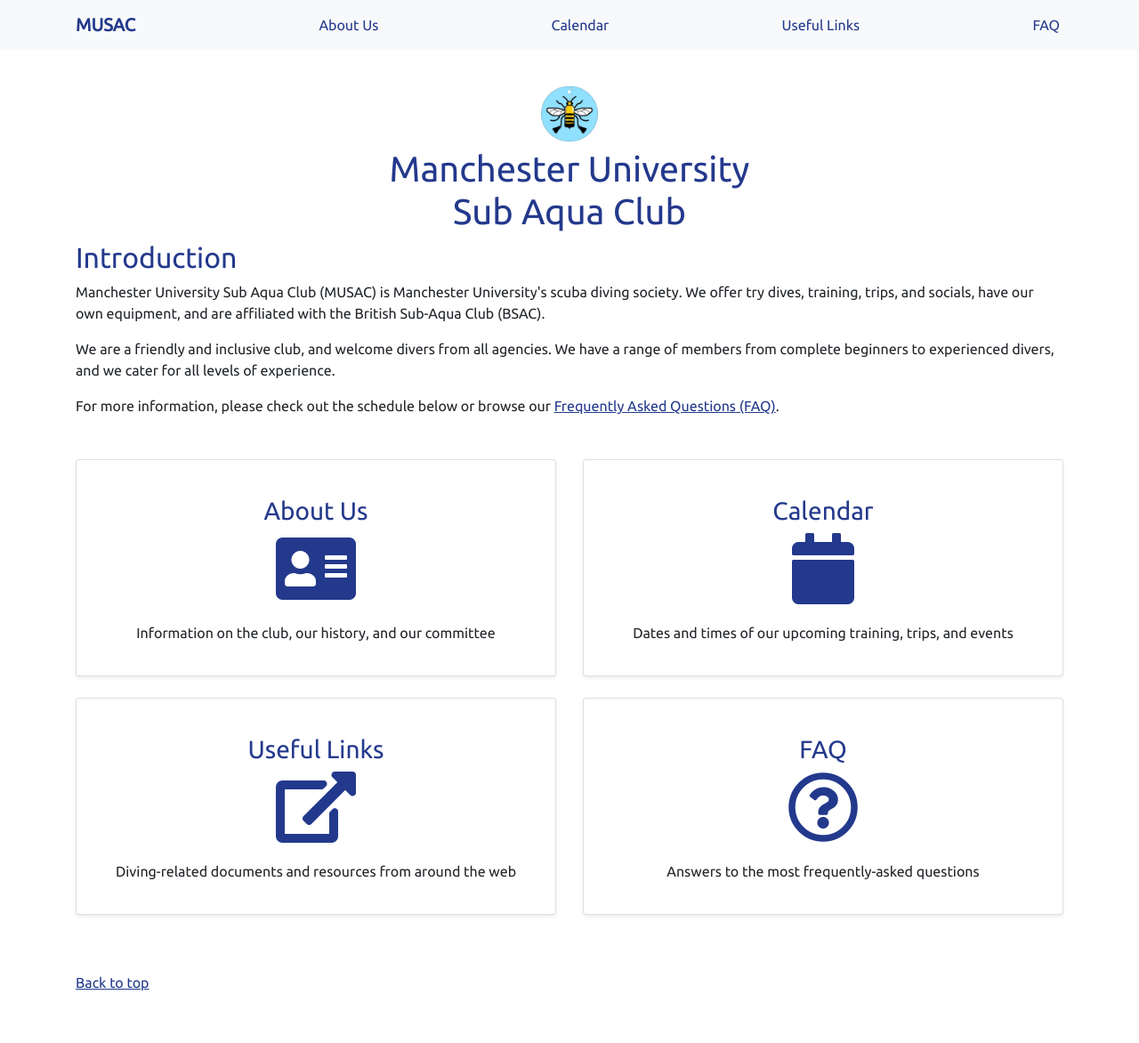
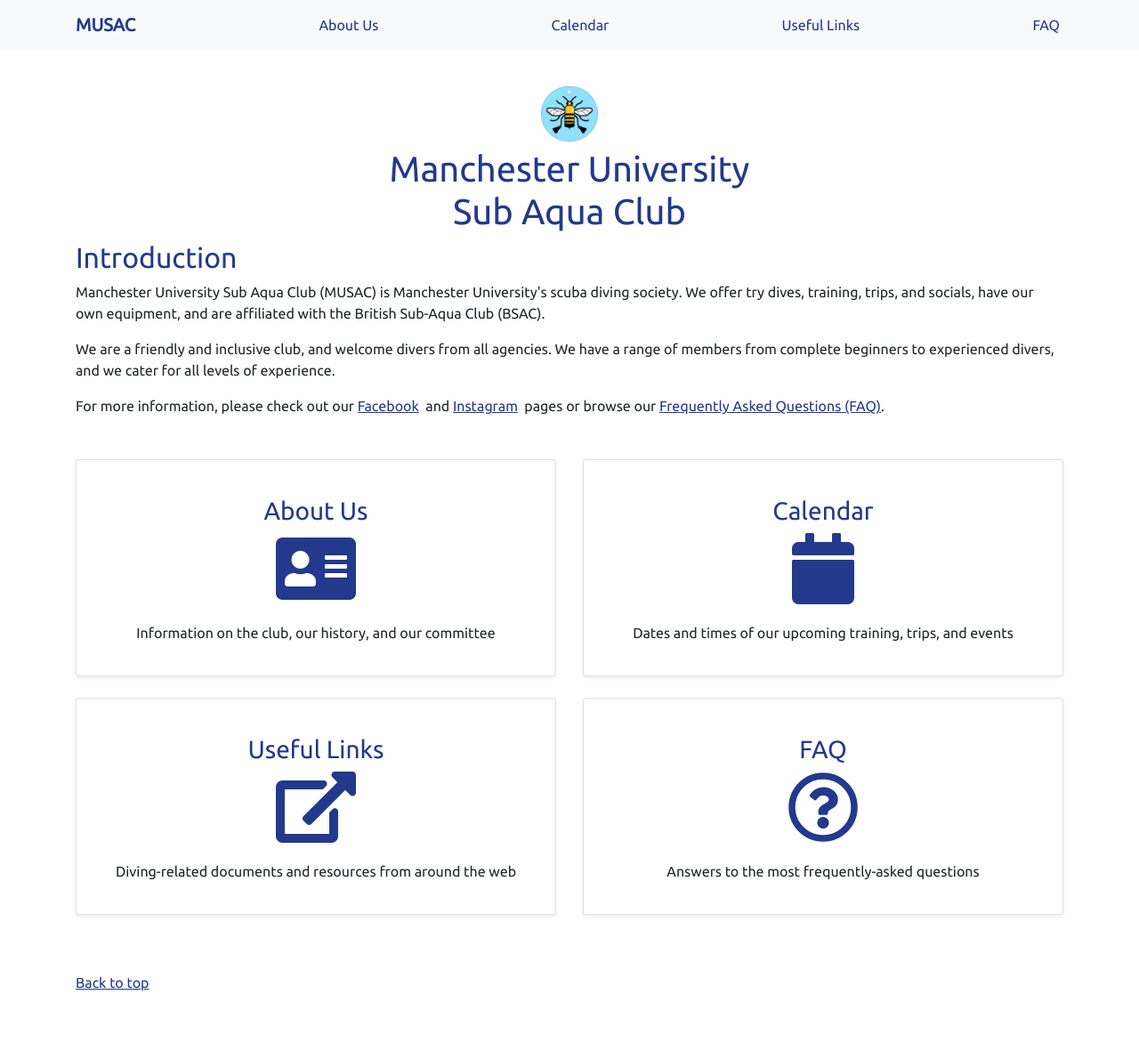
Before and after one commit to manunisac/manunisac.github.io, a Jekyll site: the page built from index.html, in a window 1280 px wide. Shown: the whole page at 89% size. Built offline with Jekyll 4.4.1, drawn with Linux system fonts in a browser that asks for light colours; nearby versions of some CDN libraries.

Commit message:
Added social media links

```diff
--- a/index.html
+++ b/index.html
@@ -29,8 +29,11 @@
           experienced divers, and we cater for all levels of experience.
         </p>
         <p>
-          For more information, please check out the schedule below or browse
-          our
+          For more information, please check out our
+          <a href="https://m.facebook.com/MUSACDiving/" target="_blank">Facebook</a>&nbsp;
+          and
+          <a href="https://www.instagram.com/musac.uk/" target="_blank">Instagram</a>&nbsp;
+          pages or browse our
           <a href="faq.html">Frequently Asked Questions (FAQ)</a>.
         </p>
       </div>
```
